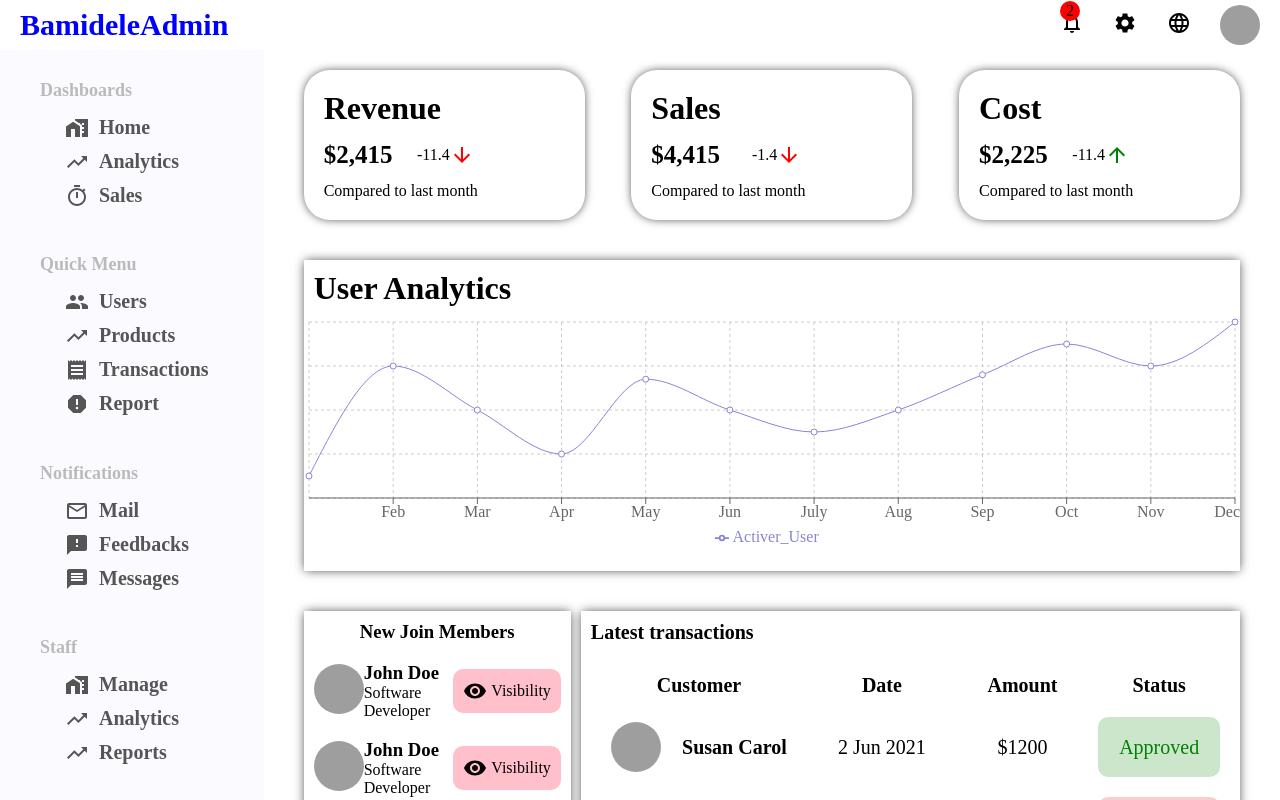
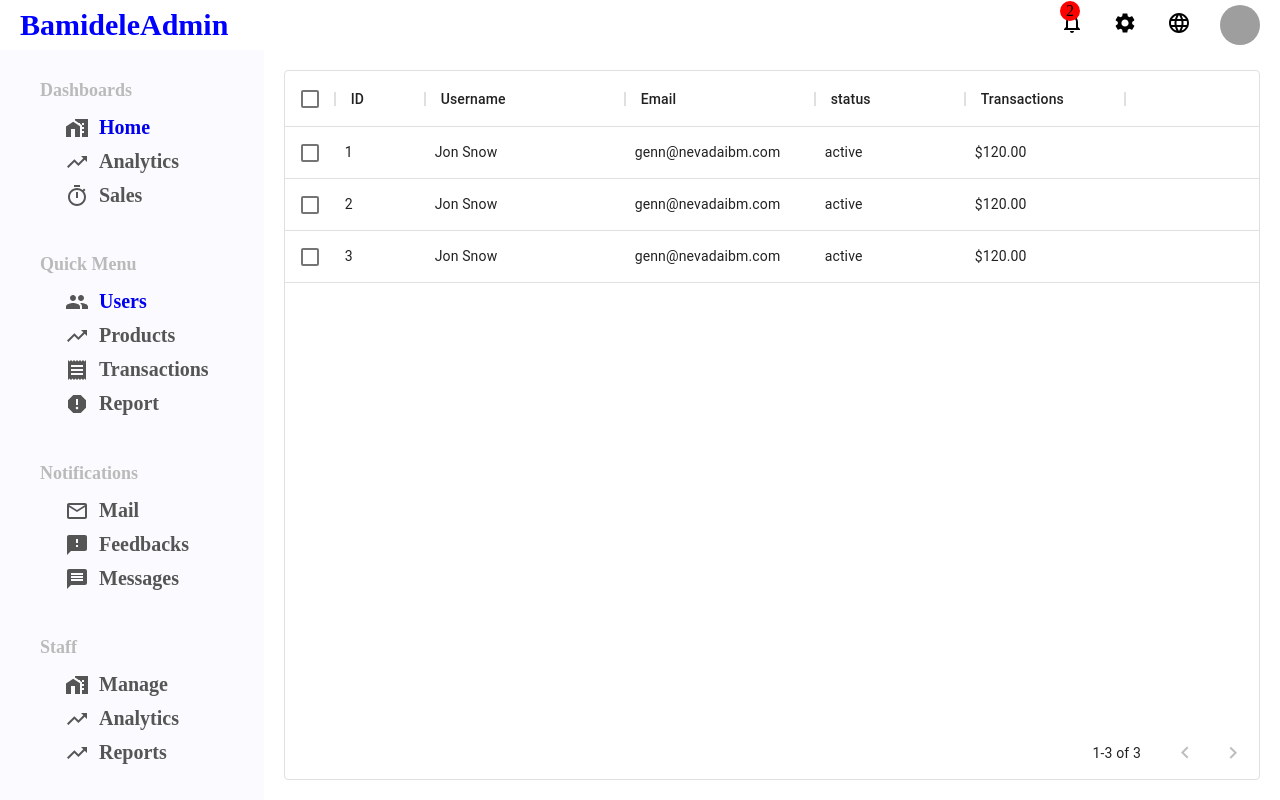
Before and after one commit to mystic001/admindashboard, a React (Create React App) app: page /users in a window 1280 px wide. Built offline with nearby package versions, Linux system fonts and the light colour scheme; grey boxes are pictures that could not be loaded.

Commit message:
creating userlist

```diff
--- a/package.json
+++ b/package.json
@@ -4,6 +4,7 @@
   "private": true,
   "dependencies": {
     "@material-ui/core": "^4.12.2",
+    "@material-ui/data-grid": "^4.0.0-alpha.35",
     "@material-ui/icons": "^4.11.2",
     "@testing-library/jest-dom": "^5.14.1",
     "@testing-library/react": "^11.2.7",
--- a/src/App.js
+++ b/src/App.js
@@ -2,15 +2,22 @@ import Topbar from './Topbar/Topbar';
 import './App.css';
 import Sidebar from './Sidebar/Sidebar';
 import Home from './pages/Home/Home';
-
+import Users from './pages/Users/Users';
+import {BrowserRouter as Router,Switch,Route} from "react-router-dom";
 function App() {
   return (
     <div className="App">
-     <Topbar/>
-     <div className="bodyContainer">
+      <Router>
+      <Topbar/>
+      <div className="bodyContainer">
        <Sidebar/>
-       <Home/>
-     </div>
+       <Switch>
+       <Route path = "/" exact component = {Home}/>
+       <Route path="/users" component = {Users}><Users /></Route>
+      </Switch>
+      </div>
+      </Router>
+
     </div>
   );
 }
--- a/src/Sidebar/Sidebar.jsx
+++ b/src/Sidebar/Sidebar.jsx
@@ -1,35 +1,42 @@
 import React from 'react'
 import './sidebar.css'
 import { TrendingUp, HomeWork, People, Receipt, Report, MailOutline, Feedback, Message, Timer } from '@material-ui/icons';
+import { Link } from "react-router-dom";
 function Sidebar() {
     return (
         <div className="sidebar">
             <div className="sidebarWrapper">
                 <div className="sidebarmenu">
-                    <h3 className = "sidebar-title">Dashboards</h3>
+                    <h3 className="sidebar-title">Dashboards</h3>
                     <ul className="sidebarList">
-                        <li className = "sideBarIcon"><HomeWork /> <h4>Home</h4></li>
-                        <li className = "sideBarIcon"><TrendingUp /> <h4>Analytics</h4></li>
-                        <li className = "sideBarIcon"><Timer /> <h4>Sales</h4> </li>
+                        <li className="sideBarIcon">
+                            <HomeWork />
+                            <Link to="/" className="remlin"><h4>Home</h4></Link>
+                        </li>
+                        <li className="sideBarIcon"><TrendingUp /> <h4>Analytics</h4></li>
+                        <li className="sideBarIcon"><Timer /> <h4>Sales</h4> </li>
                     </ul>
                 </div>
 
                 <div className="sidebarmenu">
                     <h3>Quick Menu</h3>
                     <ul className="sidebarList">
-                        <li className = "sideBarIcon"><People /> <h4>Users</h4></li>
-                        <li className = "sideBarIcon"><TrendingUp /> <h4>Products</h4></li>
-                        <li className = "sideBarIcon"><Receipt /> <h4>Transactions</h4></li>
-                        <li className = "sideBarIcon"><Report /> <h4>Report</h4> </li>
+
+                        <li className="sideBarIcon"><People />
+                            <Link to="/Users" className="remlin"><h4>Users</h4></Link>
+                        </li>
+                        <li className="sideBarIcon"><TrendingUp /> <h4>Products</h4></li>
+                        <li className="sideBarIcon"><Receipt /> <h4>Transactions</h4></li>
+                        <li className="sideBarIcon"><Report /> <h4>Report</h4> </li>
                     </ul>
                 </div>
 
                 <div className="sidebarmenu">
                     <h3>Notifications</h3>
                     <ul className="sidebarList">
-                        <li className = "sideBarIcon"><MailOutline /> <h4>Mail</h4></li>
-                        <li className = "sideBarIcon"><Feedback/> <h4>Feedbacks</h4></li>
-                        <li className = "sideBarIcon"><Message /> <h4>Messages</h4> </li>
+                        <li className="sideBarIcon"><MailOutline /> <h4>Mail</h4></li>
+                        <li className="sideBarIcon"><Feedback /> <h4>Feedbacks</h4></li>
+                        <li className="sideBarIcon"><Message /> <h4>Messages</h4> </li>
                     </ul>
                 </div>
 
@@ -37,9 +44,9 @@ function Sidebar() {
                 <div className="sidebarmenu">
                     <h3>Staff</h3>
                     <ul className="sidebarList">
-                        <li className = "sideBarIcon"><HomeWork /> <h4>Manage</h4></li>
-                        <li className = "sideBarIcon"><TrendingUp /> <h4>Analytics</h4></li>
-                        <li className = "sideBarIcon"><TrendingUp /> <h4>Reports</h4> </li>
+                        <li className="sideBarIcon"><HomeWork /> <h4>Manage</h4></li>
+                        <li className="sideBarIcon"><TrendingUp /> <h4>Analytics</h4></li>
+                        <li className="sideBarIcon"><TrendingUp /> <h4>Reports</h4> </li>
                     </ul>
                 </div>
 
--- a/src/Sidebar/sidebar.css
+++ b/src/Sidebar/sidebar.css
@@ -4,7 +4,6 @@
     position: sticky;
     height: calc(100vh - 50px);
     background-color:rgb(251,251,255);
-;
 
 }
 
@@ -46,7 +45,10 @@ padding: 10px 20px;
 }
 .sidebarmenu ul{
     list-style:none;
+}
 
+.remlin{
+    text-decoration: none;
 }
 
 .sideBarIcon{
--- /dev/null
+++ b/src/pages/Users/Users.jsx
@@ -0,0 +1,68 @@
+import React from 'react'
+import { DataGrid } from '@material-ui/data-grid';
+import './users.css'
+function Users() {
+const columns = [
+  { field: 'id', headerName: 'ID', width: 90 },
+  {
+    field: 'username',
+    headerName: 'Username',
+    width: 200,
+
+  },
+  {
+    field: 'email',
+    headerName: 'Email',
+    width: 190,
+
+  },
+  {
+    field: 'status',
+    headerName: 'status',
+    width: 150,
+  },
+  {
+    field: 'transaction',
+    headerName: 'Transactions',
+    sortable: false,
+    width: 160,
+  },
+];
+
+const rows = [
+  { id: 1,
+    username: 'Jon Snow',
+    avatar: 'https://cdn.pixabay.com/photo/2021/07/14/19/18/woman-6466907_960_720.jpg',
+    email: "genn@nevadaibm.com",
+    status:'active',
+    transaction:'$120.00'
+},
+{ id: 2,
+    username: 'Jon Snow',
+    avatar: 'https://cdn.pixabay.com/photo/2021/07/14/19/18/woman-6466907_960_720.jpg',
+    email: "genn@nevadaibm.com",
+    status:'active',
+    transaction:'$120.00'
+},
+{ id: 3,
+    username: 'Jon Snow',
+    avatar: 'https://cdn.pixabay.com/photo/2021/07/14/19/18/woman-6466907_960_720.jpg',
+    email: "genn@nevadaibm.com",
+    status:'active',
+    transaction:'$120.00'
+},
+];
+    return (
+        <div className="usersContainer">
+            <DataGrid
+        rows={rows}
+        columns={columns}
+        pageSize={5}
+        checkboxSelection
+        disableSelectionOnClick
+      />
+        </div>
+    )
+}
+
+export default Users
--- /dev/null
+++ b/src/pages/Users/users.css
@@ -0,0 +1,6 @@
+.usersContainer{
+    flex:4;
+    height:calc(100vh - 50px);
+    padding: 20px;
+    overflow-x: hidden;
+}
```
Also changed, not shown: src/UsersList.js (added, +65 -0 lines), 1 other file (tests, documents, lock files or other folders).
